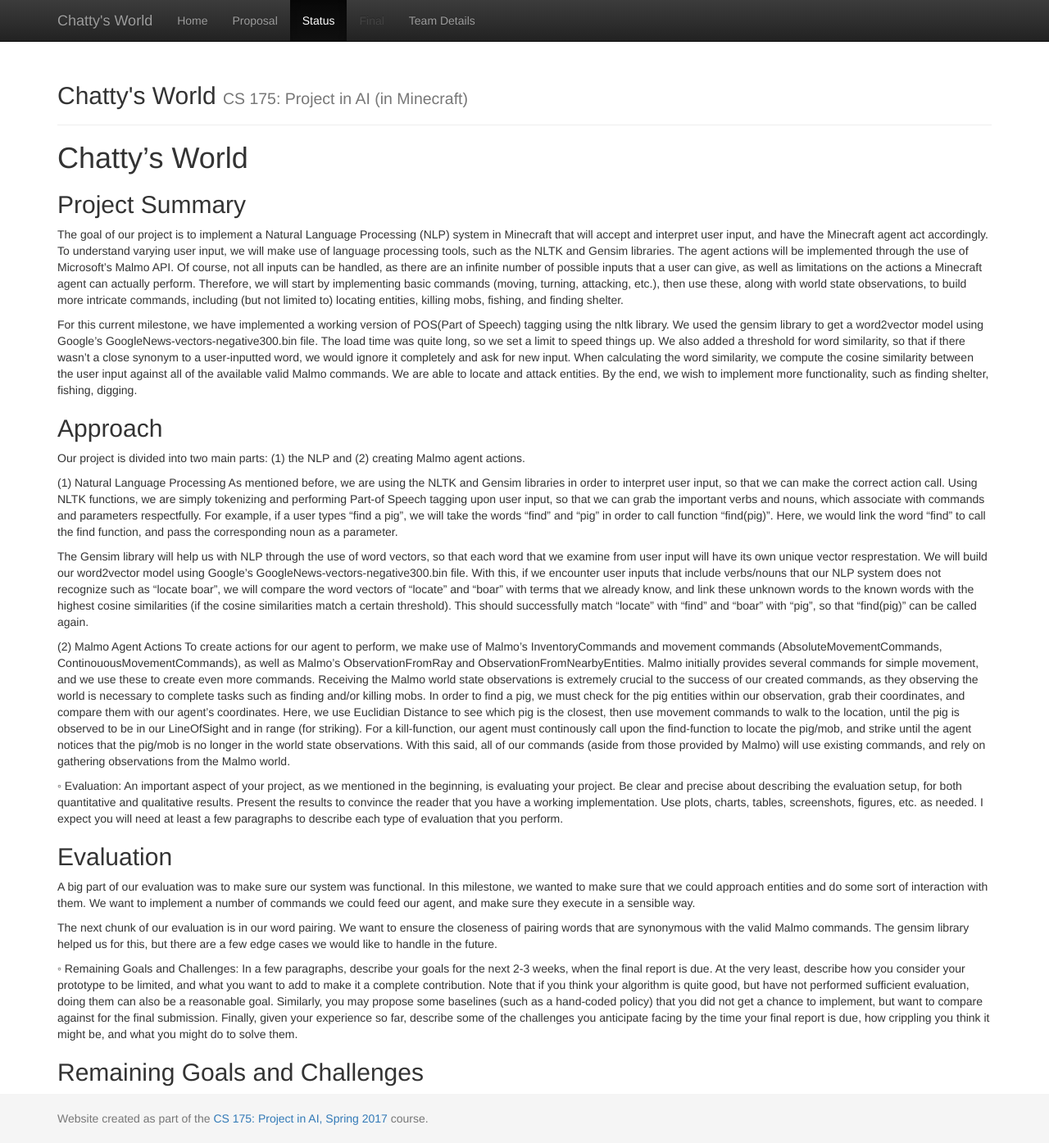
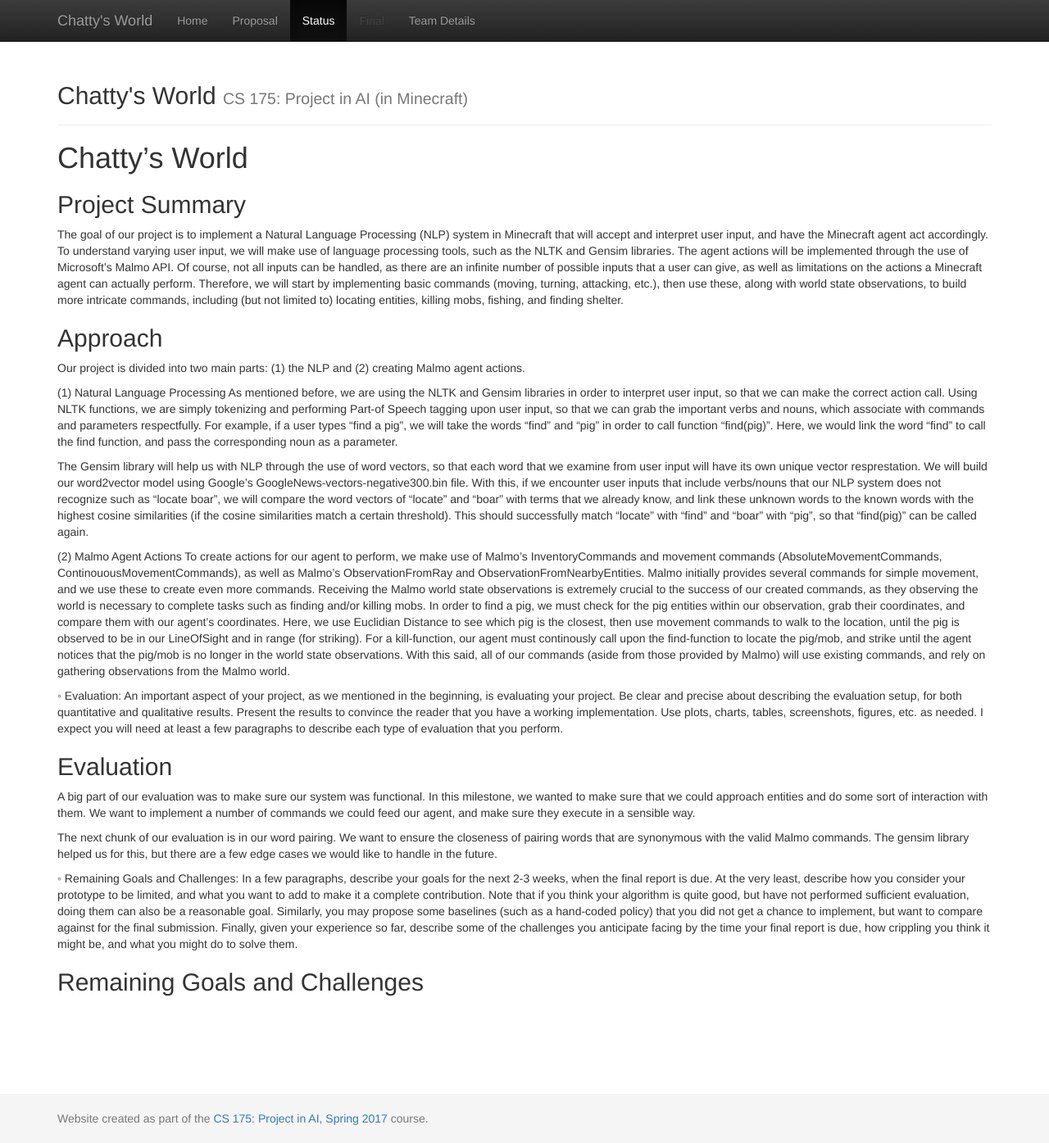
Before and after one commit to paulan94/Chattys-World, a Jekyll site: the page built from docs/status.md, in a window 1280 px wide and 1395 px high. Shown: the whole window at 82% size. Built offline with Jekyll 4.4.1, drawn with Linux system fonts in a browser that asks for light colours.

Commit message:
Update status.md
oops --fixed appoach

```diff
--- a/docs/status.md
+++ b/docs/status.md
@@ -7,8 +7,6 @@ title:  Status
 ## Project Summary
 
 The goal of our project is to implement a Natural Language Processing (NLP) system in Minecraft that will accept and interpret user input, and have the Minecraft agent act accordingly. To understand varying user input, we will make use of language processing tools, such as the NLTK and Gensim libraries. The agent actions will be implemented through the use of Microsoft's Malmo API. Of course, not all inputs can be handled, as there are an infinite number of possible inputs that a user can give, as well as limitations on the actions a Minecraft agent can actually perform. Therefore, we will start by implementing basic commands (moving, turning, attacking, etc.), then use these, along with world state observations, to build more intricate commands, including (but not limited to) locating entities, killing mobs, fishing, and finding shelter.
-
-For this current milestone, we have implemented a working version of POS(Part of Speech) tagging using the nltk library. We used the gensim library to get a word2vector model using Google's GoogleNews-vectors-negative300.bin file. The load time was quite long, so we set a limit to speed things up. We also added a threshold for word similarity, so that if there wasn't a close synonym to a user-inputted word, we would ignore it completely and ask for new input. When calculating the word similarity, we compute the cosine similarity between the user input against all of the available valid Malmo commands. We are able to locate and attack entities. By the end, we wish to implement more functionality, such as finding shelter, fishing, digging.
 
 ## Approach
 
```
